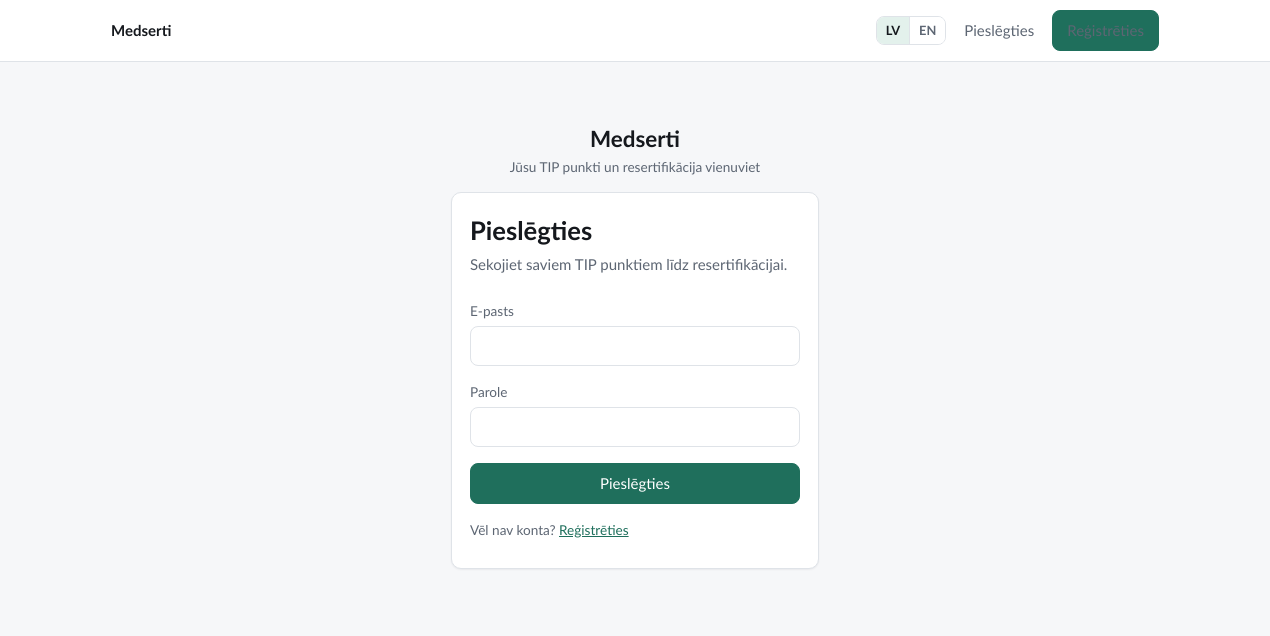
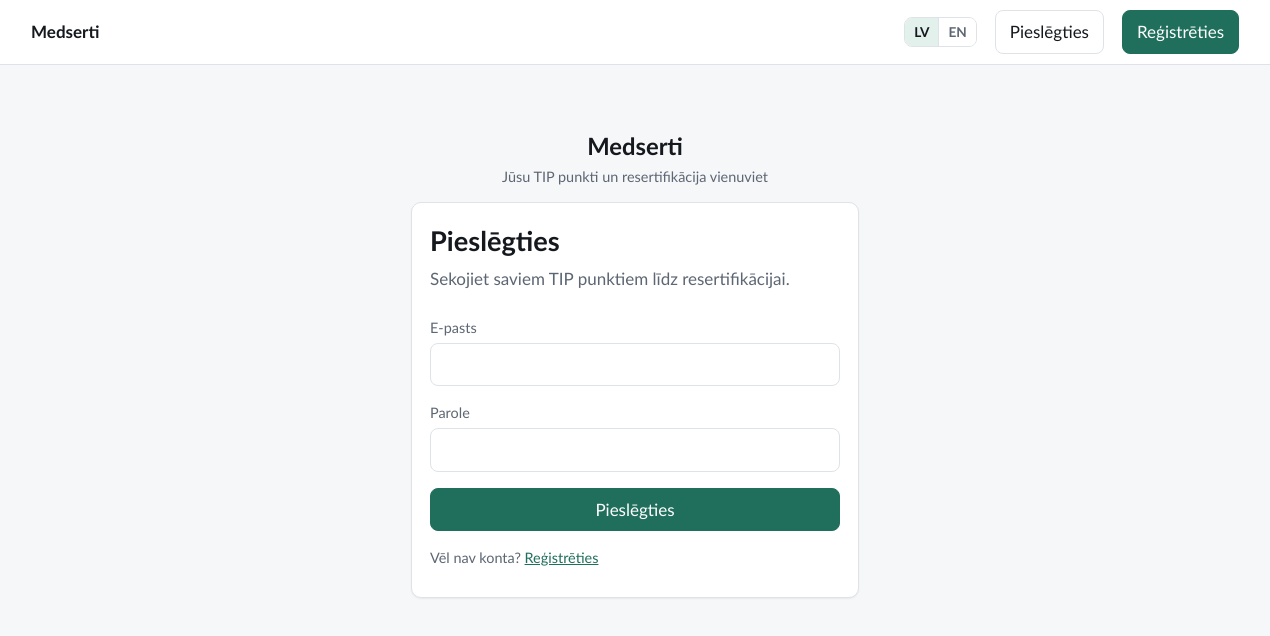
Before and after one commit to EdgarsKokins/medserti, a Next.js app: page /login in a window 1536 px wide. Shown: the top 636 px of the page, without its empty margins (133-1403 px from the left). Built offline with nearby package versions, Linux system fonts and the light colour scheme; no server answers.

Commit message:
Readable nav buttons in both themes; scale type and width up on large screens
Co-Authored-By: Claude Opus 5.5 <noreply@anthropic.com>

```diff
--- a/app/globals.css
+++ b/app/globals.css
@@ -46,7 +46,7 @@ body {
   background: var(--bg);
   color: var(--text);
   font-family: Calibri, "Segoe UI", system-ui, -apple-system, sans-serif;
-  font-size: 15px;
+  font-size: 1rem;
   line-height: 1.5;
 }
 a { color: var(--accent); }
@@ -61,6 +61,9 @@ p { margin: 0 0 10px; }
 .nav .brand { font-weight: 700; color: var(--text); text-decoration: none; margin-right: auto; }
 .nav a { text-decoration: none; color: var(--muted); }
 .nav a:hover, .nav a.active { color: var(--text); }
+/* buttons in the nav keep their own colors (the plain-link rule above would grey them out) */
+.nav a.btn { color: var(--text); }
+.nav a.btn-primary, .nav a.btn-primary:hover { color: var(--accent-contrast); }
 
 .card { background: var(--surface); border: 1px solid var(--border); border-radius: var(--radius); padding: 18px; box-shadow: var(--shadow); }
 .stack { display: flex; flex-direction: column; gap: 16px; }
@@ -105,7 +108,7 @@ td.num, th.num { text-align: right; font-variant-numeric: tabular-nums; }
 .alert-bad { background: var(--bad-soft); color: var(--bad); }
 .alert-ok { background: var(--ok-soft); color: var(--ok); }
 
-.auth-wrap { max-width: 400px; margin: 60px auto; padding: 0 16px; }
+.auth-wrap { max-width: 440px; margin: 64px auto; padding: 0 16px; }
 .auth-brand { display: flex; flex-direction: column; gap: 2px; margin-bottom: 14px; text-align: center; }
 .auth-brand strong { font-size: 1.4rem; }
 
@@ -115,3 +118,15 @@ td.num, th.num { text-align: right; font-variant-numeric: tabular-nums; }
 .lang-switch button[aria-pressed="true"] { background: var(--accent-soft); color: var(--text); cursor: default; }
 
 .sr-only { position: absolute; width: 1px; height: 1px; padding: 0; margin: -1px; overflow: hidden; clip: rect(0, 0, 0, 0); white-space: nowrap; border: 0; }
+
+/* scale up on large screens: rem-based sizes grow with the root font size */
+html { font-size: 16px; }
+@media (min-width: 1440px) {
+  html { font-size: 17px; }
+  .container, .nav-inner { max-width: 1240px; }
+  .auth-wrap { max-width: 480px; }
+}
+@media (min-width: 1920px) {
+  html { font-size: 18px; }
+  .container, .nav-inner { max-width: 1360px; }
+}
--- a/app/layout.tsx
+++ b/app/layout.tsx
@@ -35,7 +35,7 @@ export default async function RootLayout({ children }: { children: React.ReactNo
             ) : (
               <>
                 <LangSwitch locale={locale} label={d.lang.label} />
-                <Link href="/login">{d.nav.login}</Link>
+                <Link href="/login" className="btn">{d.nav.login}</Link>
                 <Link href="/register" className="btn btn-primary">{d.nav.signup}</Link>
               </>
             )}
```
